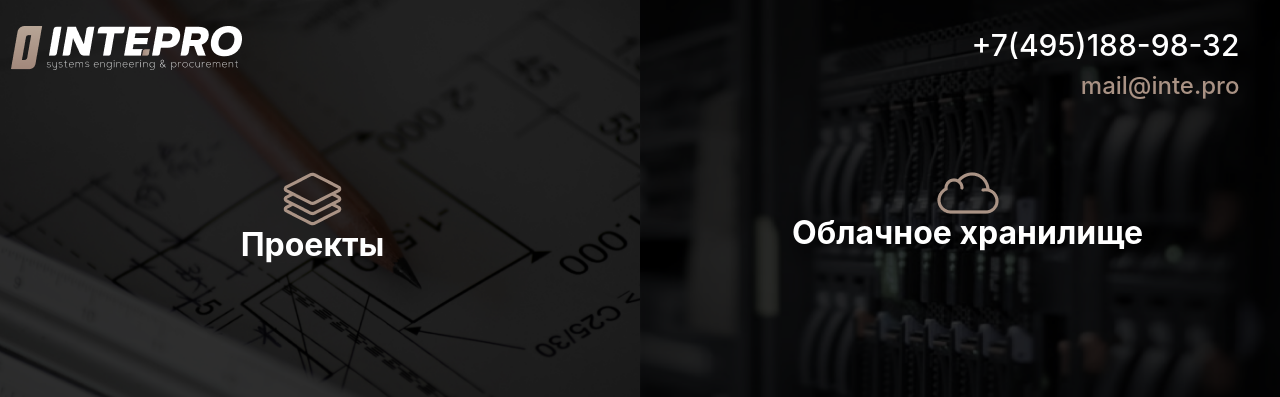
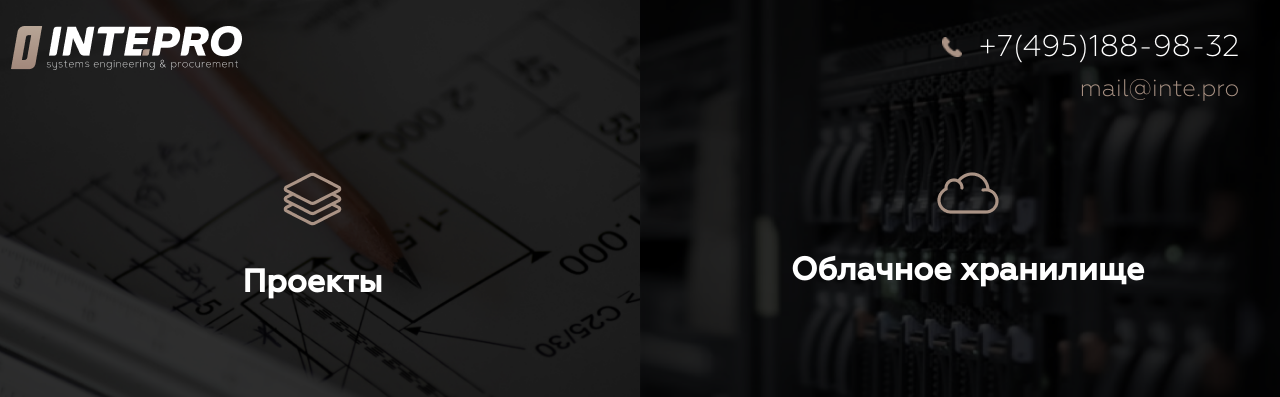
Before and after one commit to mironartt/inte_pro, a Django app: template core/templates/core/index.html in a window 1280 px wide. Shown: the top 397 px of the page. Run offline with Django 3.2, Linux system fonts and the light colour scheme; the template is opened without the code that fills it, so the values that code supplies are empty; some libraries are stand-ins or nearby versions.

Commit message:
fix part front

```diff
--- a/core/templates/core/base.html
+++ b/core/templates/core/base.html
@@ -10,6 +10,7 @@
 	<link rel="stylesheet" href="{% static 'css/home_p.css' %}">
     <link rel="stylesheet" href="{% static 'css/icofont/icofont.min.css' %}">
     <!--<meta name="viewport" content="width=device-width, initial-scale=1">-->
+    <link href='{% static 'css/font/Geometria_light.otf' %}' rel='stylesheet' type='text/css'>
 
 	<script src="{% static 'js/jquery-3.3.1.slim.min.js' %}"></script>
 	<script type="text/javascript" src="{% static 'js/slick.min.js' %}"></script>
@@ -17,7 +18,17 @@
 	<script src="{% static 'js/popper.min.js' %}"></script>
 	<script src="{% static 'js/bootstrap.min.js' %}"></script>
 
+	{% block extra_style %}
         <style>
+            @font-face {
+                font-family: Geometria_light; /* Гарнитура шрифта */
+                src: url({% static 'css/font/Geometria_light.otf' %}); /* Путь к файлу со шрифтом */
+           }
+            @font-face {
+                font-family: Geometria_medium; /* Гарнитура шрифта */
+                src: url({% static 'css/font/Geometria_medium.otf' %}); /* Путь к файлу со шрифтом */
+           }
+
             .bg-block {
                 width: 50vw;
                 height: 50vh;
@@ -26,6 +37,9 @@
                 padding: 0;
                 margin-left: -.36rem;
 
+            }
+            .bg-block :hover {
+                cursor: pointer;
             }
             .block-bg1 {
                 background: url({% static 'images/figma/bg1.png' %}) no-repeat;
@@ -38,6 +52,7 @@
             }
             .block-bg1:hover {
                 opacity:0.8;
+                cursor: pointer;
             }
 
 
@@ -52,6 +67,7 @@
             }
             .block-bg2:hover {
                 opacity:0.8;
+                cursor: pointer;
             }
 
             div#tile_description:hover {
@@ -70,6 +86,7 @@
             }
             .block-bg3:hover {
                 opacity:0.8;
+                cursor: pointer;
             }
 
 
@@ -84,6 +101,7 @@
             }
             .block-bg4:hover {
                 opacity:0.8;
+                cursor: pointer;
             }
 
             /* end region */
@@ -119,8 +137,12 @@
             .text-muted h6 {
                 margin-left: 3%;
             }
-    .txt-all{
+            .txt-all h2{
+                font-family: Geometria_medium;
+            }
+            .txt-all {
                 color: white;
+
                 /*font-size: 65px;*/
             }
             .txt-all:hover {
@@ -135,9 +157,20 @@ html, body {
                 overflow: hidden;
             }
 
-
+            .nav_icon_1 a {
+                text-decoration: none;
+                font-family: Geometria_light;
+            }
+            #tile_description a {
+                text-decoration: none;
+            }
+            #image_icon {
+                padding-bottom: 38px;
+            }
+            #tile_description {
+                font-family: Geometria_light;
+            }
         </style>
-	{% block extra_style %}
     {% endblock %}
 
 
@@ -157,7 +190,8 @@ html, body {
 			<div class="nav_icon_1">
 				<div align="right">
 {#					<img src="{% static 'images/figma/telefon.png' %}" class="post-item">#}
-					<h2><a href="tel:+7(495)188-98-32" style="color: white; font-size: 30px">+7(495)188-98-32</a></h2>
+					<h2><img src="{% static 'images/figma/phone_header.png' %}" width="20px" style="margin-right: 17px"><a style="color: white; font-size: 30px">+7(495)188-98-32</a></h2>
+{#					<h2><a href="tel:+7(495)188-98-32" style="color: white; font-size: 30px">+7(495)188-98-32</a></h2>#}
 					<h4><a href="mailto:vlad@htmlbook.ru" style="color:#A99284;">mail@inte.pro</a></h4>
 				</div>
 			</div>
@@ -171,7 +205,7 @@ html, body {
 {#		</div>#}
 	{% endblock %}
 	<footer class="text-muted">
-		<h6><span>® INTE.PRO 2019</span>&nbsp;&nbsp;&nbsp;<span>Лицензия</span>&nbsp;&nbsp;&nbsp;<span>Политика конфедиdциальности</span></h6>
+		<h6 style="color: white; opacity: 0.56"><span>® INTE.PRO 2019</span>&nbsp;&nbsp;&nbsp;<span>Лицензия</span>&nbsp;&nbsp;&nbsp;<span>Политика конфедициальности</span></h6>
 	</footer>
 
 
--- a/core/templates/core/index.html
+++ b/core/templates/core/index.html
@@ -118,17 +122,17 @@
 
 	    $('div#tile_card').hover(function(){
 			$('div.txt-all[id='+$(this).attr('data-id')+']').attr('style', '-webkit-transform: scale(1.1); -ms-transform: scale(1.1); transform: scale(1.1);');
-			$(this).find('#row_base').attr('style', 'text-align: center;');
-			$(this).find('#row_base').attr('style', 'text-align: center;');
+			{#$(this).find('#row_base').attr('style', 'text-align: center;');#}
+			$(this).find('#row_base').attr('style', 'text-align: center; padding-top: -30px;');
 			$(this).find('div#tile_description').attr('style', 'display: block;');
-			$(this).find('div#image_icon').attr('style', 'margin-bottom: 20px;');
+			{#$(this).find('div#image_icon').attr('style', 'margin-bottom: 20px;');#}
             $(this).attr('style', 'z-index: 999');
 
         },function(){
 			$('div.txt-all[id='+$(this).attr('data-id')+']').attr('style', '-webkit-transform: scale(1); -ms-transform: scale(1); transform: scale(1);');
             $(this).find('#row_base').attr('style', 'text-align: center; padding-top: 70px;');
             $(this).find('div#tile_description').attr('style', 'display: none;');
-            $(this).find('div#image_icon').attr('style', '');
+            {#$(this).find('div#image_icon').attr('style', '');#}
             $(this).attr('style', '');
 
 
```
Also changed, not shown: other parts of core/templates/core/index.html (+20 -16 lines), core/views/index.py (+5 -5 lines), core/static/css/font/Geometria_light.otf (added), core/static/css/font/Geometria_medium.otf (added), core/static/images/figma/phone_header.png (added), core/static/images/figma/requsites_icon.png (added), 1 other file. Lines whose indentation alone changed are shown as unchanged.
